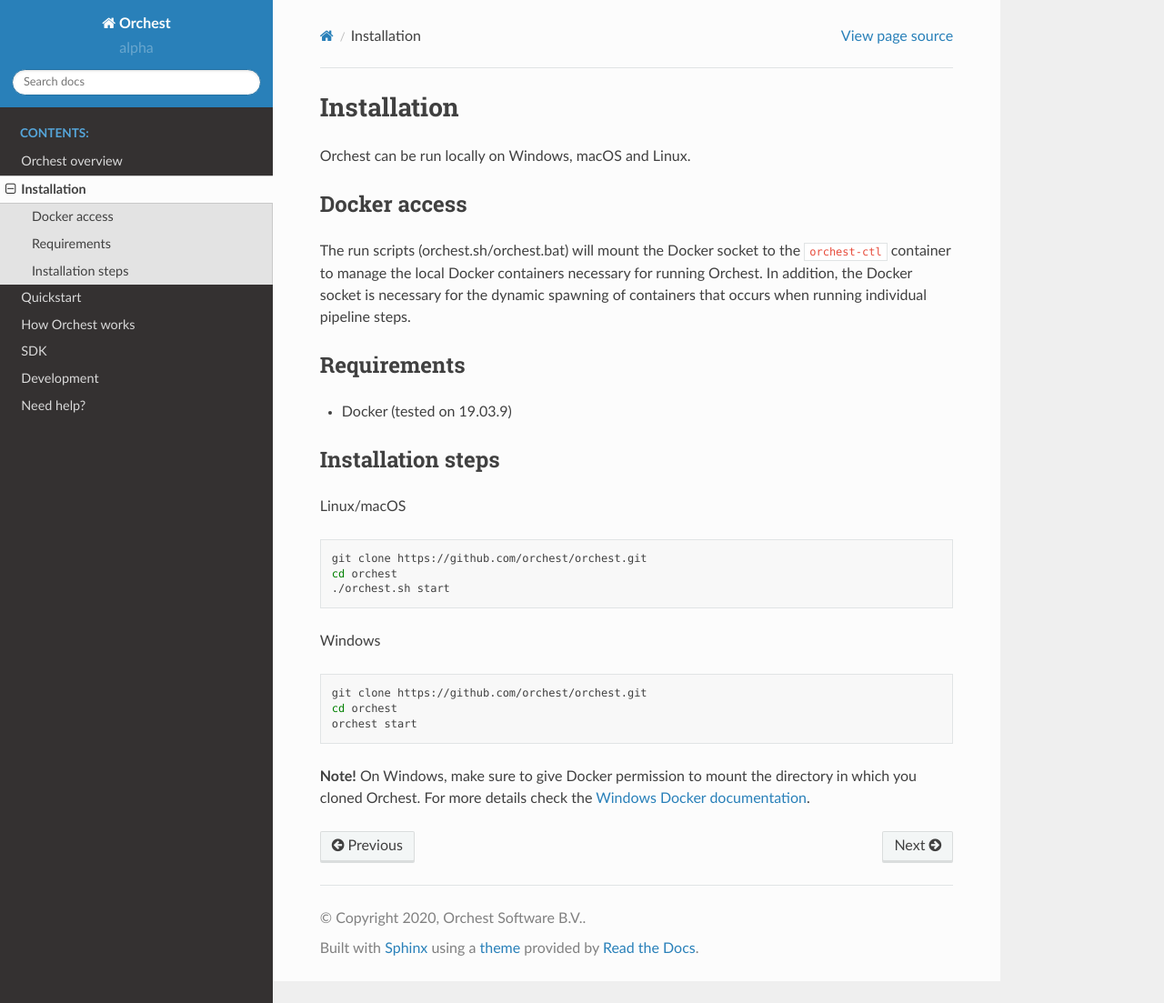
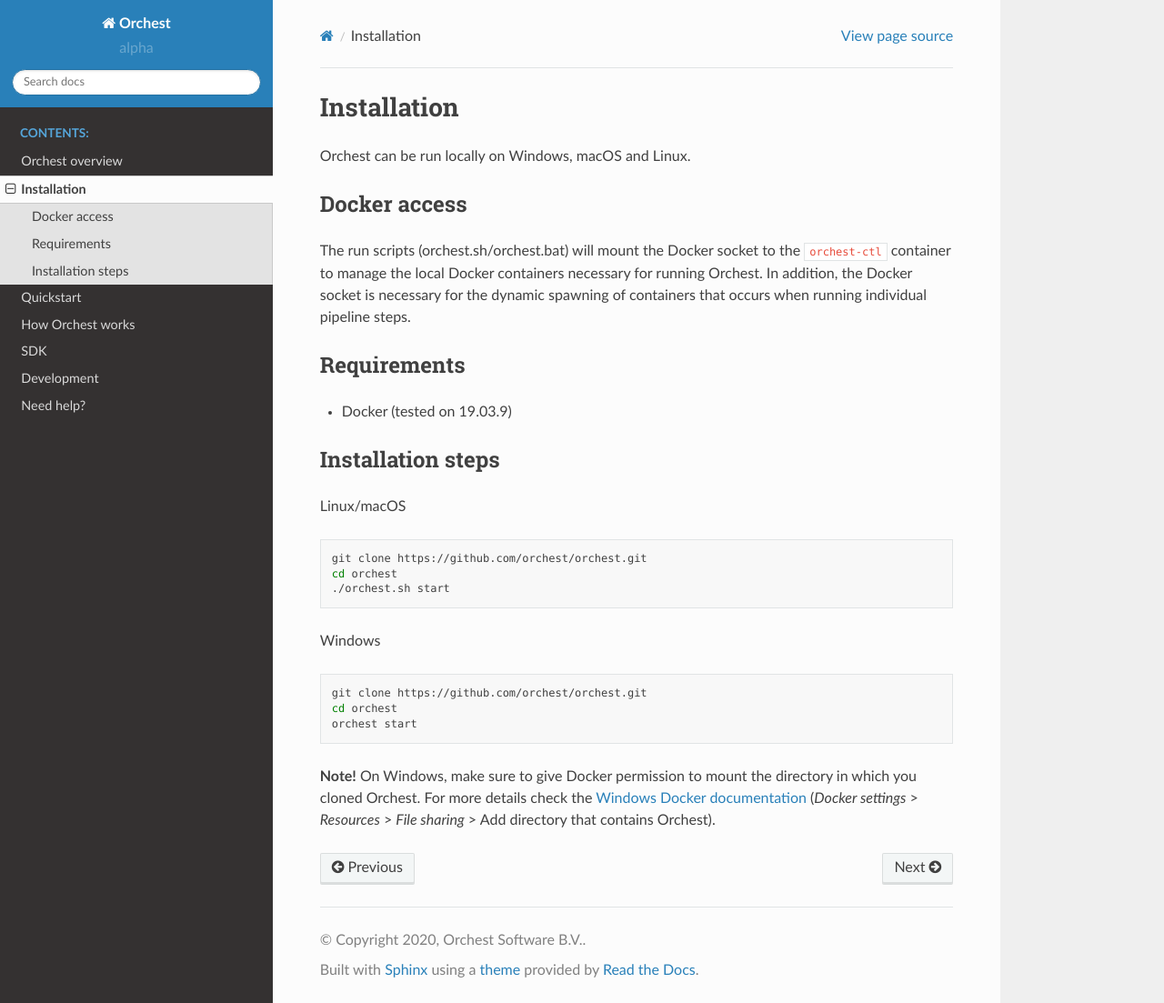
Before and after one commit to ReactExpert918/orchest, a Sphinx documentation site: the page built from docs/source/installation.rst, in a window 1280 px wide and 1103 px high. Shown: the whole window at 91% size. Built offline with Sphinx 7.4.7 and the Read the Docs theme 2.0.0, drawn with Linux system fonts in a browser that asks for light colours.

Commit message:
prev installation improvement also added to docs

```diff
--- a/docs/source/installation.rst
+++ b/docs/source/installation.rst
@@ -36,4 +36,4 @@
    orchest start
 
 **Note!** On Windows, make sure to give Docker permission to mount the directory in which
-you cloned Orchest. For more details check the `Windows Docker documentation <https://docs.docker.com/docker-for-windows/#file-sharing>`_.
+you cloned Orchest. For more details check the `Windows Docker documentation <https://docs.docker.com/docker-for-windows/#resources>`_ (*Docker settings* > *Resources* > *File sharing* > Add directory that contains Orchest).
```
